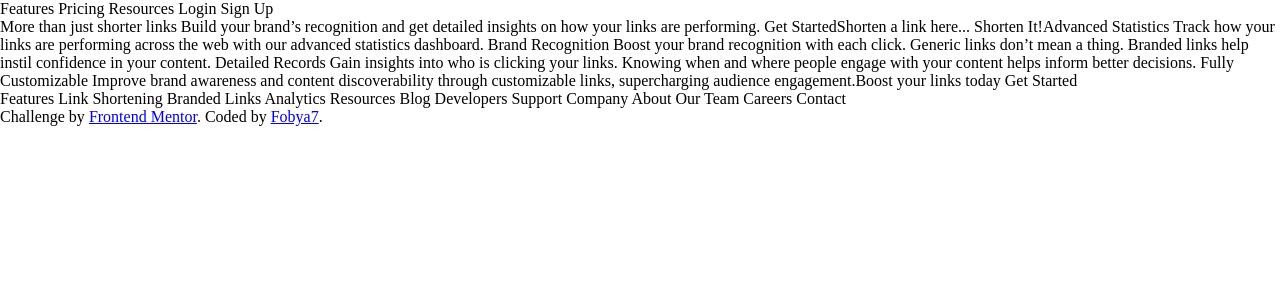
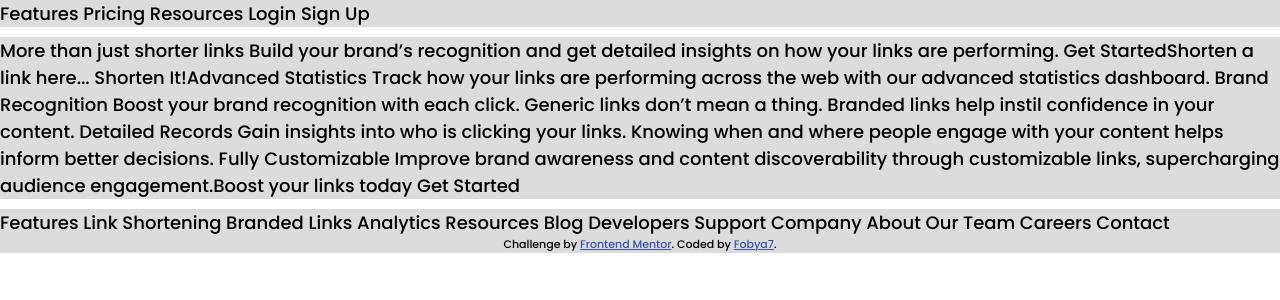
Before and after one commit to Fobya7/shortly, an Angular app: page / in a window 1280 px wide. Shown: the top 300 px of the page. Built offline with nearby package versions, Linux system fonts and the light colour scheme.

Commit message:
style guide

```diff
--- a/src/app/app.component.scss
+++ b/src/app/app.component.scss
@@ -1,3 +1,9 @@
 
-.attribution { font-size: 11px; text-align: center; }
-.attribution a { color: hsl(228, 45%, 44%); }
+:host :nth-child(n)
+{
+    width: 100%;
+    margin-bottom: 10px;
+
+    background-color: gainsboro;
+}
+:host :last-child { margin-bottom: 0; }
--- a/src/app/footer/footer.component.scss
+++ b/src/app/footer/footer.component.scss
@@ -0,0 +1,2 @@
+.attribution { font-size: 11px; text-align: center; }
+.attribution a { color: hsl(228, 45%, 44%); }
--- a/src/index.html
+++ b/src/index.html
@@ -6,6 +6,7 @@
     <base href="/">
     <meta name="viewport" content="width=device-width, initial-scale=1">
     <link rel="icon" type="image/png" href="assets/favicon-32x32.png">
+    <link rel="stylesheet" href="https://fonts.googleapis.com/css2?family=Poppins:wght@500;700&display=swap">
 </head>
 <body>
     <app-root></app-root>
--- /dev/null
+++ b/src/scss/breakpoints.scss
@@ -0,0 +1 @@
+$desktop: 1000px;
--- a/src/styles.scss
+++ b/src/styles.scss
@@ -4,4 +4,8 @@ html > *
     margin: 0;
     padding: 0;
     display: block;
+    position: relative;
+
+    font-size: 18px;
+    font-family: 'Poppins';
 }
```
Also changed, not shown: src/scss/colors.scss (added, +16 -0 lines).
